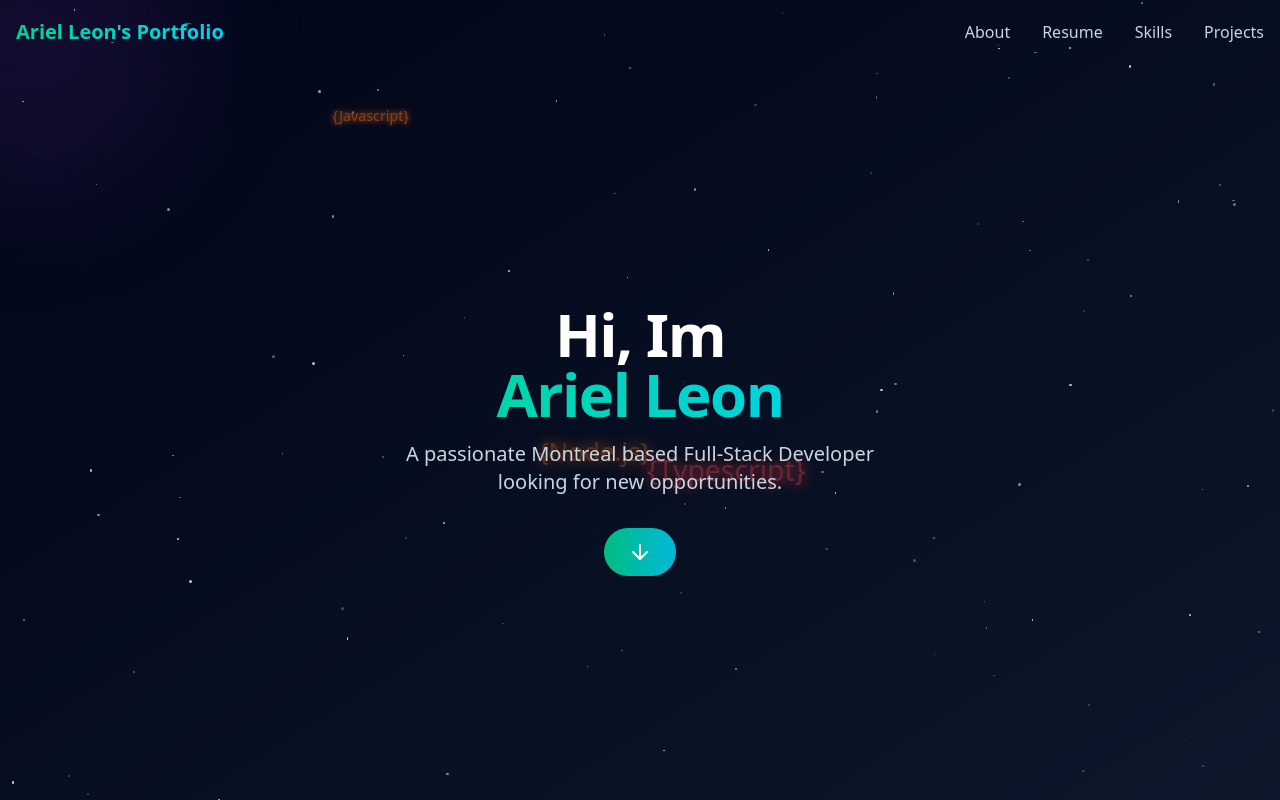
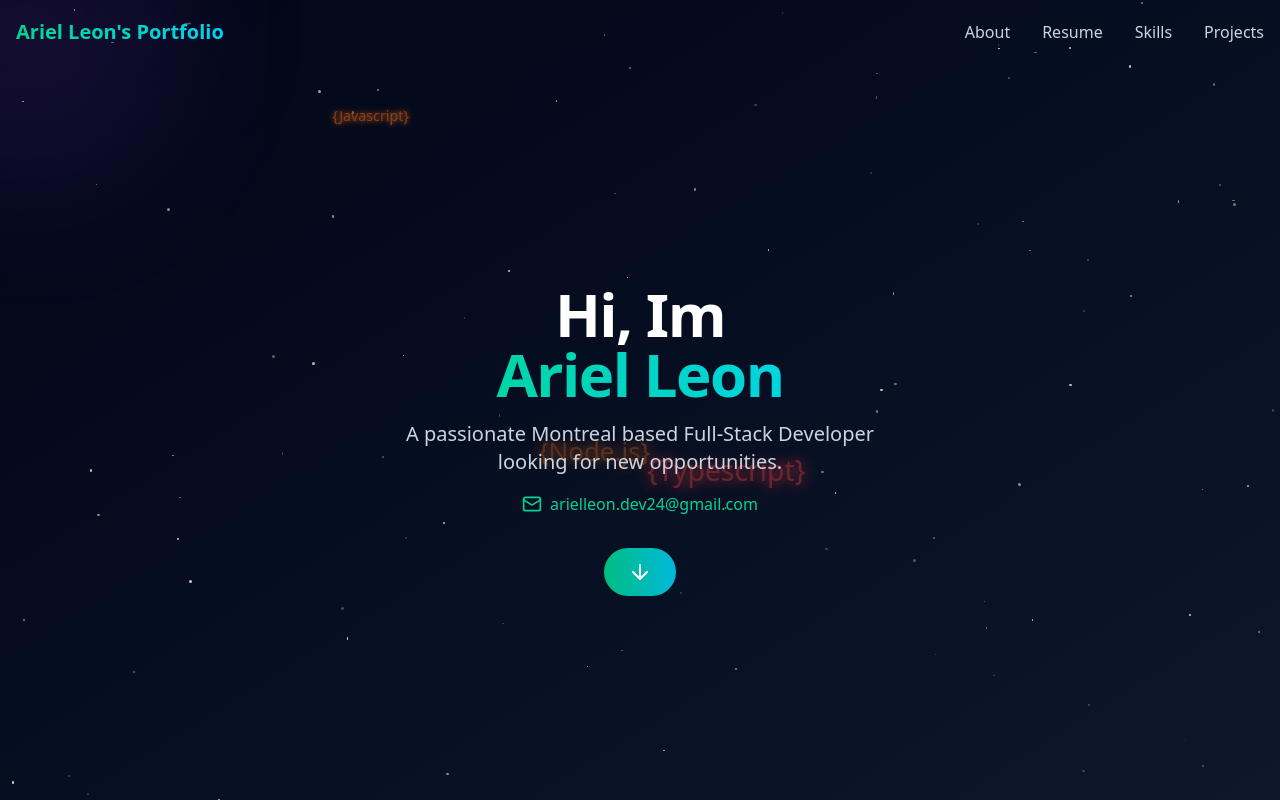
Before and after one commit to arielleon24/portfolio-2025, a Next.js app: page / in a window 1280 px wide. Shown: the top 800 px of the page. Built offline with nearby package versions, Linux system fonts and the light colour scheme.

Commit message:
added email link to intro

```diff
--- a/components/intro.tsx
+++ b/components/intro.tsx
@@ -1,20 +1,17 @@
 "use client"
 
-import { motion } from "framer-motion";
-import { ArrowDown } from "lucide-react";
-import { Button } from "./ui/button";
+import { motion } from "framer-motion"
+import { ArrowDown, Mail } from "lucide-react"
+import { Button } from "./ui/button"
 
 export default function Intro() {
-
   const scrollToAbout = () => {
-        document.getElementById("about")?.scrollIntoView({behavior: 'smooth'})
+    document.getElementById("about")?.scrollIntoView({ behavior: "smooth" })
   }
 
   return (
     <section className="flex min-h-screen flex-col items-center justify-center px-4 text-center relative z-20 pt-16 md:pt-20">
-            <motion.div initial={{opacity: 0, y: 20}} animate={{opacity: 1, y: 0}} transition={{duration: 0.8}}>
-
-
+      <motion.div initial={{ opacity: 0, y: 20 }} animate={{ opacity: 1, y: 0 }} transition={{ duration: 0.8 }}>
         <h1 className="mb-4 text-4xl font-bold tracking-tight text-white sm:text-5xl md:text-6xl">
           <span className="block">Hi, Im</span>
           <span className="block bg-gradient-to-r from-emerald-400 to-cyan-400 bg-clip-text text-transparent">
@@ -25,10 +22,26 @@ export default function Intro() {
           initial={{ opacity: 0 }}
           animate={{ opacity: 1 }}
           transition={{ delay: 0.3, duration: 0.8 }}
-                    className="mx-auto mb-8 max-w-lg text-xl text-slate-300"
+          className="mx-auto mb-4 max-w-lg text-xl text-slate-300"
         >
           A passionate Montreal based Full-Stack Developer looking for new opportunities.
         </motion.p>
+
+        <motion.div
+          initial={{ opacity: 0 }}
+          animate={{ opacity: 1 }}
+          transition={{ delay: 0.5, duration: 0.8 }}
+          className="mx-auto mb-8 flex justify-center"
+        >
+          <a
+            href="mailto:arielleon.dev24@gmail.com"
+            className="inline-flex items-center gap-2 text-emerald-400 hover:text-emerald-300 transition-colors duration-300"
+          >
+            <Mail className="h-5 w-5" />
+            <span>arielleon.dev24@gmail.com</span>
+          </a>
+        </motion.div>
+
         <motion.div initial={{ opacity: 0 }} animate={{ opacity: 1 }} transition={{ delay: 0.6, duration: 0.8 }}>
           <Button
             onClick={scrollToAbout}
--- a/components/projects.tsx
+++ b/components/projects.tsx
@@ -55,7 +55,7 @@ function ProjectCard({ project, variants }: ProjectCardProps) {
         </motion.h3>
 
         {/* Fixed height description container with overflow */}
-        <div className="h-34 mb-4 overflow-y-auto">
+        <div className="h-36 mb-4 overflow-y-auto">
           <p className="text-slate-300">{project.description}</p>
         </div>
 
```
Lines whose indentation alone changed are shown as unchanged.
